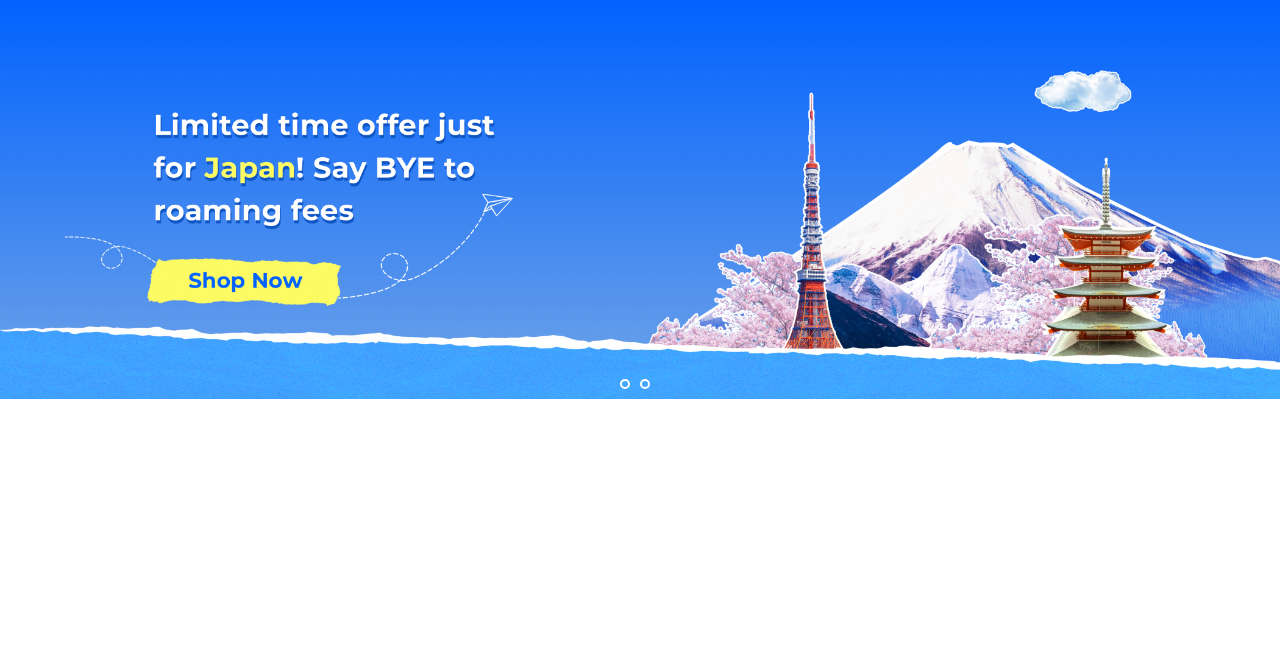
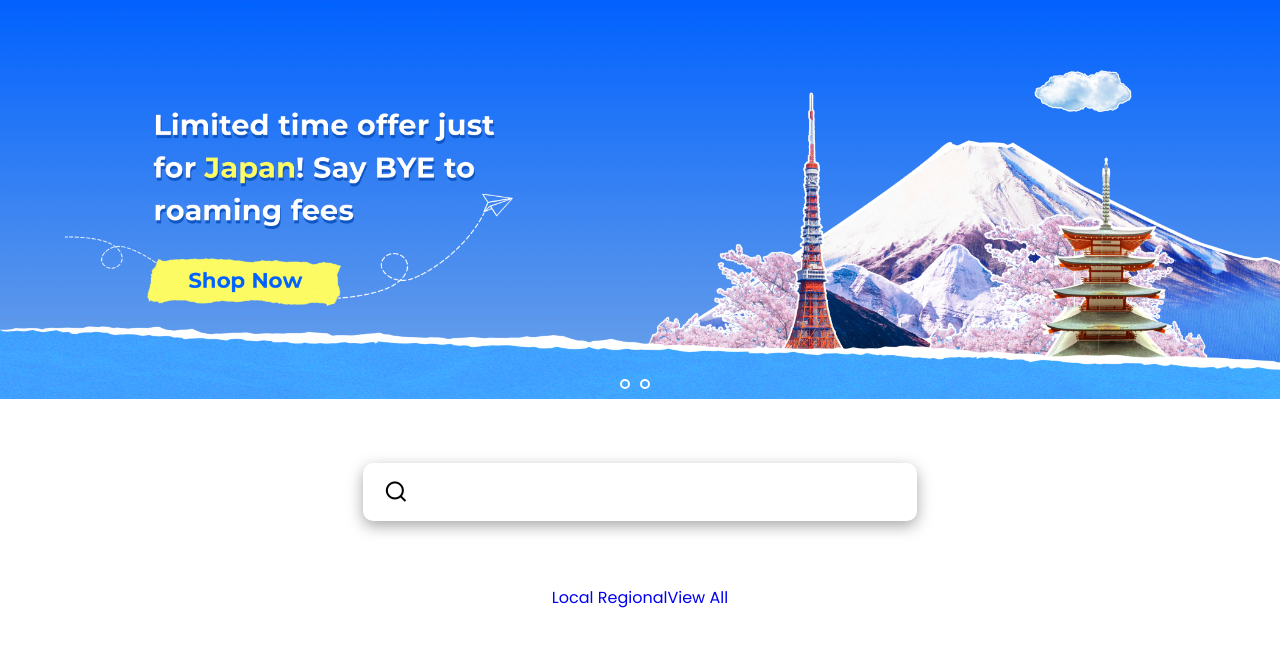
Before and after one commit to RaihanAris/Web-Agregator, a plain HTML site: page index.html in a window 1280 px wide. Shown: the part 72-718 px from the top of the page. Drawn offline with nearby package versions, Linux system fonts and the light colour scheme.

Commit message:
Mambuat Search Bar

```diff
--- a/index.html
+++ b/index.html
@@ -54,5 +54,29 @@
       <!-- Manual Navigation -->
     </div>
     <!-- CAROUSEL END -->
+
+    <!-- SEARCH BAR START -->
+    <div class="search">
+      <div class="search-container">
+        <i class="ri-search-line"></i>
+        <input type="text" name="search" id="search" />
+      </div>
+    </div>
+    <!-- SEARCH BAR END -->
+
+    <!-- CARD START -->
+    <div class="card">
+      <div class="card-option">
+        <a href="#" class="local">Local</a>
+        <a href="#" class="regional">Regional</a>
+      </div>
+      <div class="card-box">
+        <div class="card-list"></div>
+      </div>
+      <div class="view-all">
+        <a href="#">View All</a>
+      </div>
+    </div>
+    <!-- CARD END -->
   </body>
 </html>
--- a/style.css
+++ b/style.css
@@ -111,3 +111,44 @@ nav .login a {
 #radio2:checked ~ .slide1 {
   margin-left: -100%;
 }
+
+/* SEARCH */
+.search {
+  width: 100%;
+  display: flex;
+  justify-content: center;
+  align-items: center;
+  padding: 4rem 0;
+}
+
+.search-container {
+  display: flex;
+  justify-content: center;
+  align-items: center;
+  border-radius: 10px;
+  padding: 1rem 1.3rem;
+  width: 40%;
+  box-shadow: rgba(0, 0, 0, 0.35) 0px 5px 15px;
+}
+
+.search i {
+  font-size: 1.5rem;
+  padding-right: 0.8rem;
+}
+
+.search input {
+  width: 100%;
+  height: 1.5rem;
+  font-size: 1rem;
+  outline: none;
+  background: transparent;
+  border: none;
+}
+
+/* Card */
+
+.card {
+  width: 100%;
+  display: flex;
+  justify-content: center;
+}
```
